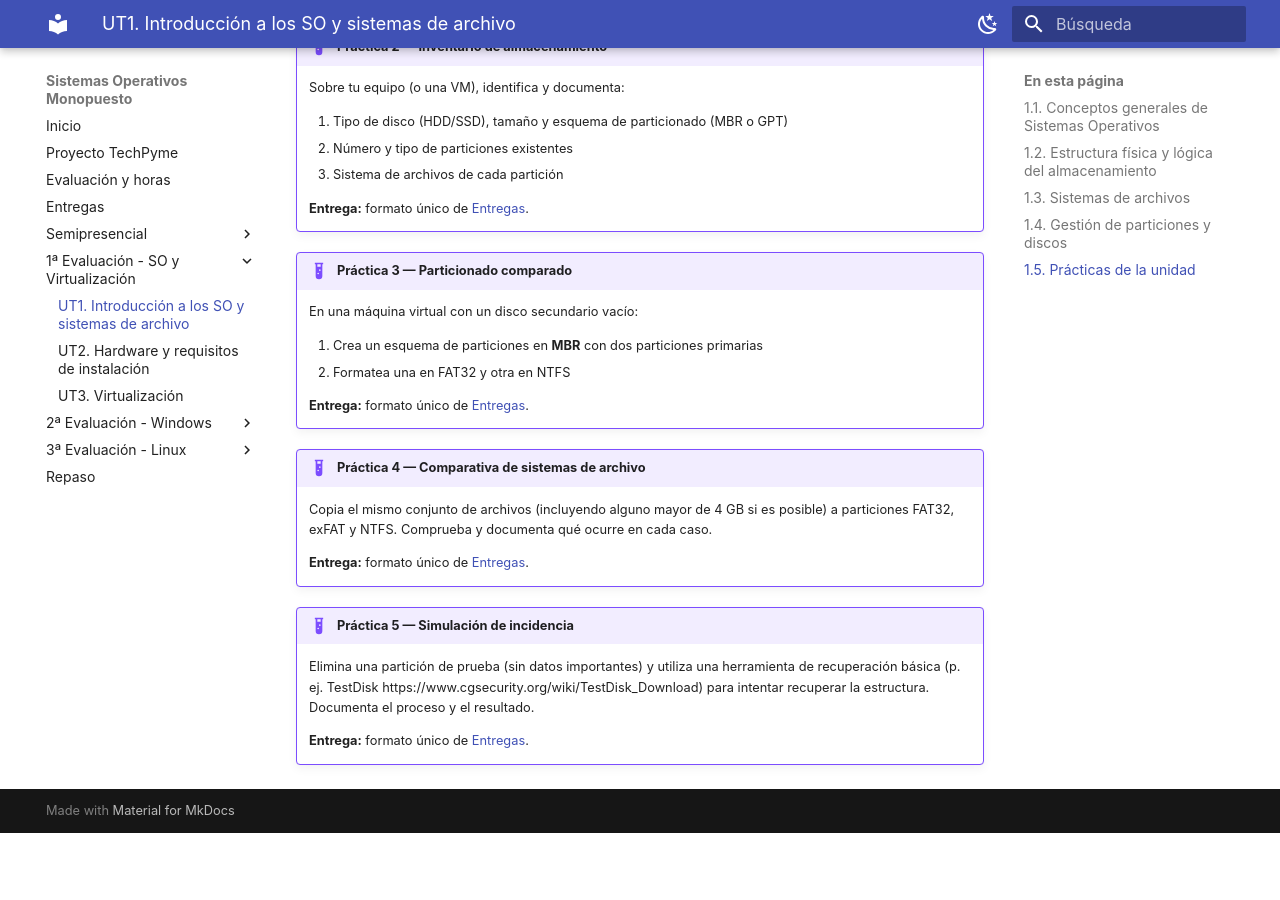
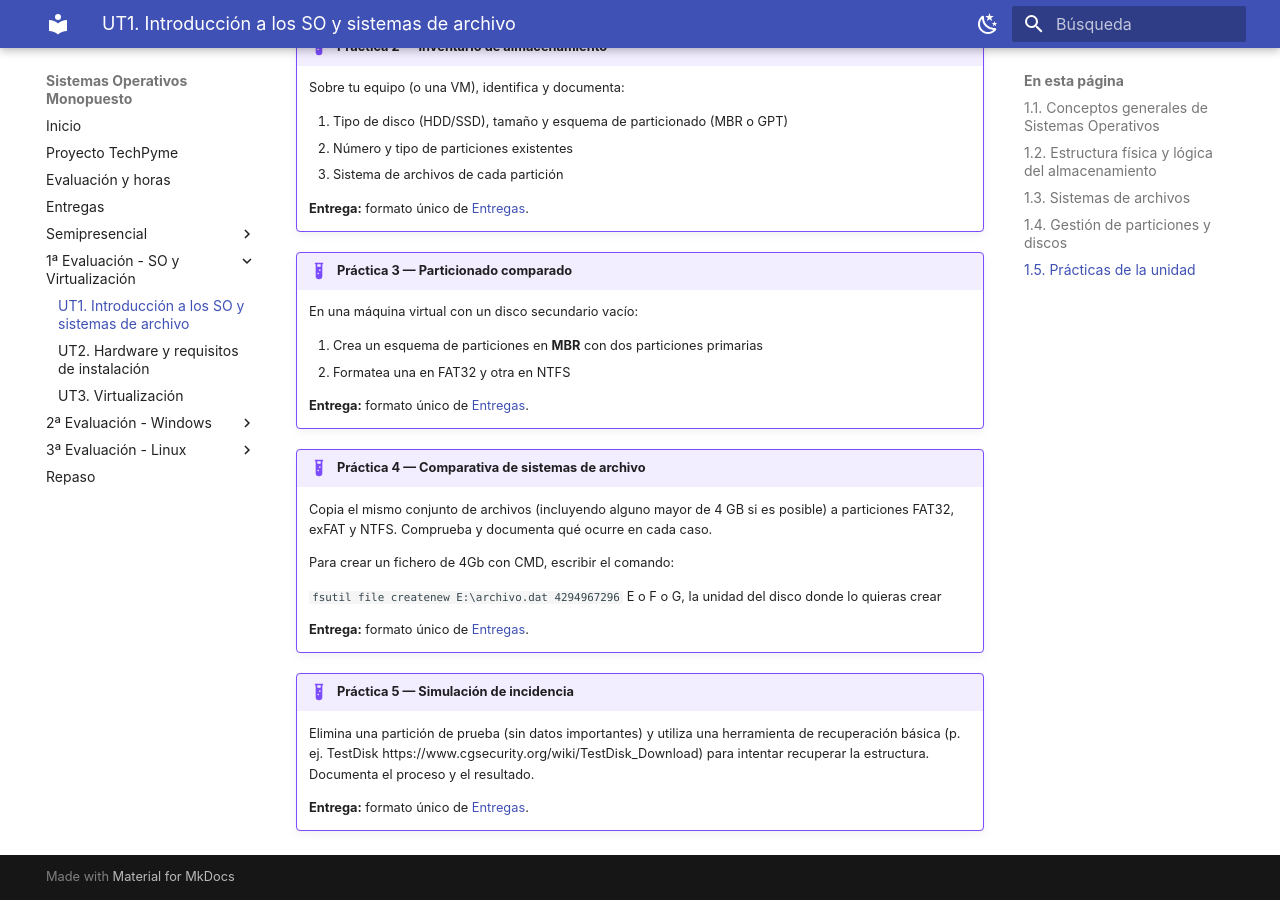
Before and after one commit to luisgarciabonifaz/SOM, an MkDocs documentation site: the page built from docs/primera-evaluacion/ut1-introduccion-so.md, in a window 1280 px wide and 900 px high, scrolled down 14422 px. Built offline with MkDocs 1.6.1 and Material for MkDocs 9.7.7, drawn with Linux system fonts in a browser that asks for light colours; plug-ins that fetch from the network failed and are left out; before the commit the page ends 15255 px from its top, so only the background shows below that.

Commit message:
Añado comando crear fichero grande

```diff
--- a/docs/primera-evaluacion/ut1-introduccion-so.md
+++ b/docs/primera-evaluacion/ut1-introduccion-so.md
@@ -397,6 +397,10 @@ Las entregas de las prácticas se realizaran siguiendo el formato definido [aqui
 !!! example "Práctica 4 — Comparativa de sistemas de archivo"
     Copia el mismo conjunto de archivos (incluyendo alguno mayor de 4 GB si es posible) a particiones FAT32, exFAT y NTFS. Comprueba y documenta qué ocurre en cada caso.
 
+    Para crear un fichero de 4Gb con CMD, escribir el comando:
+
+    `fsutil file createnew E:\archivo.dat 4294967296`  E o F o G, la unidad del disco donde lo quieras crear
+
     **Entrega:** formato único de [Entregas](../entregas.md).
 
 !!! example "Práctica 5 — Simulación de incidencia"
```
